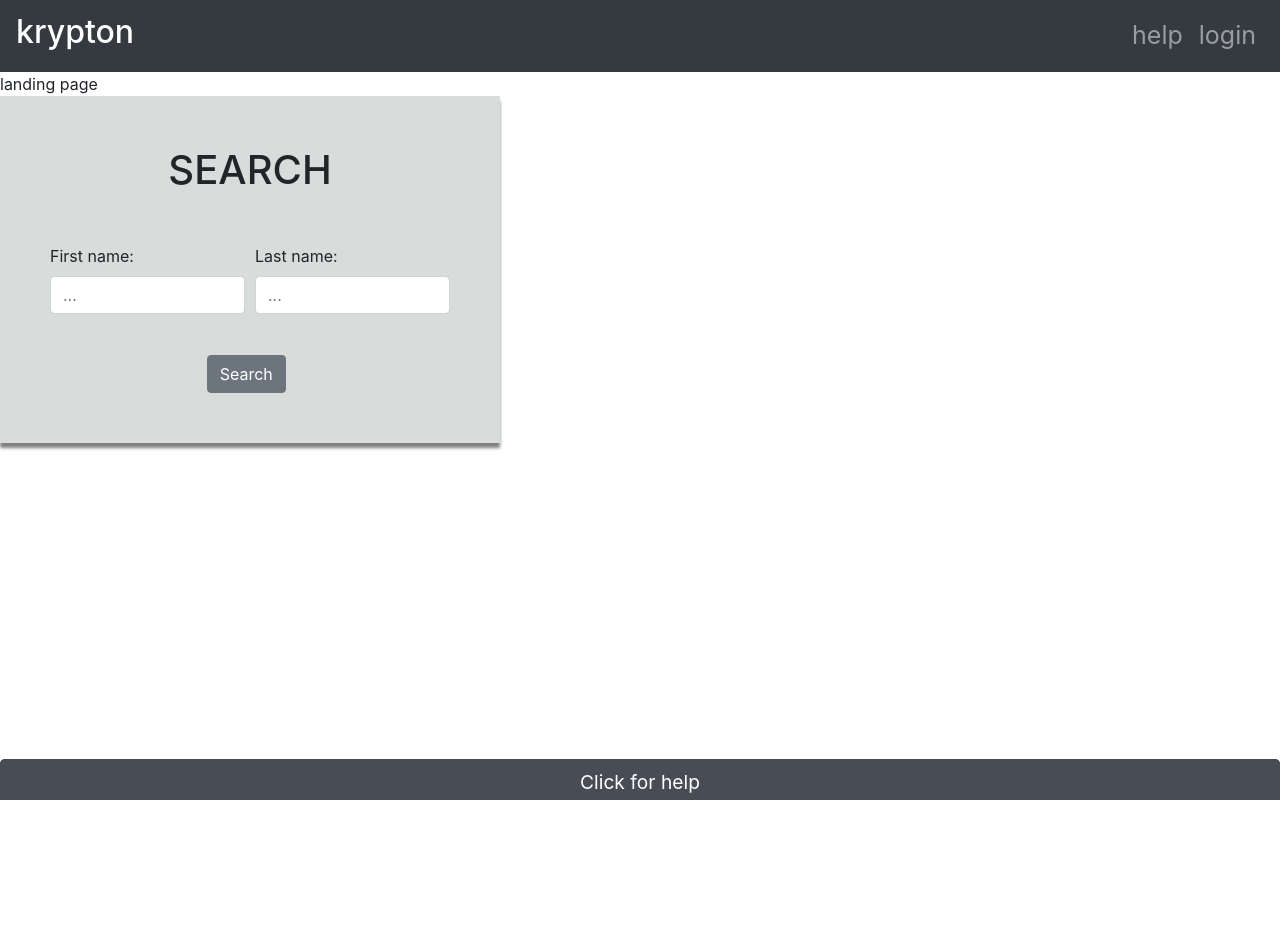
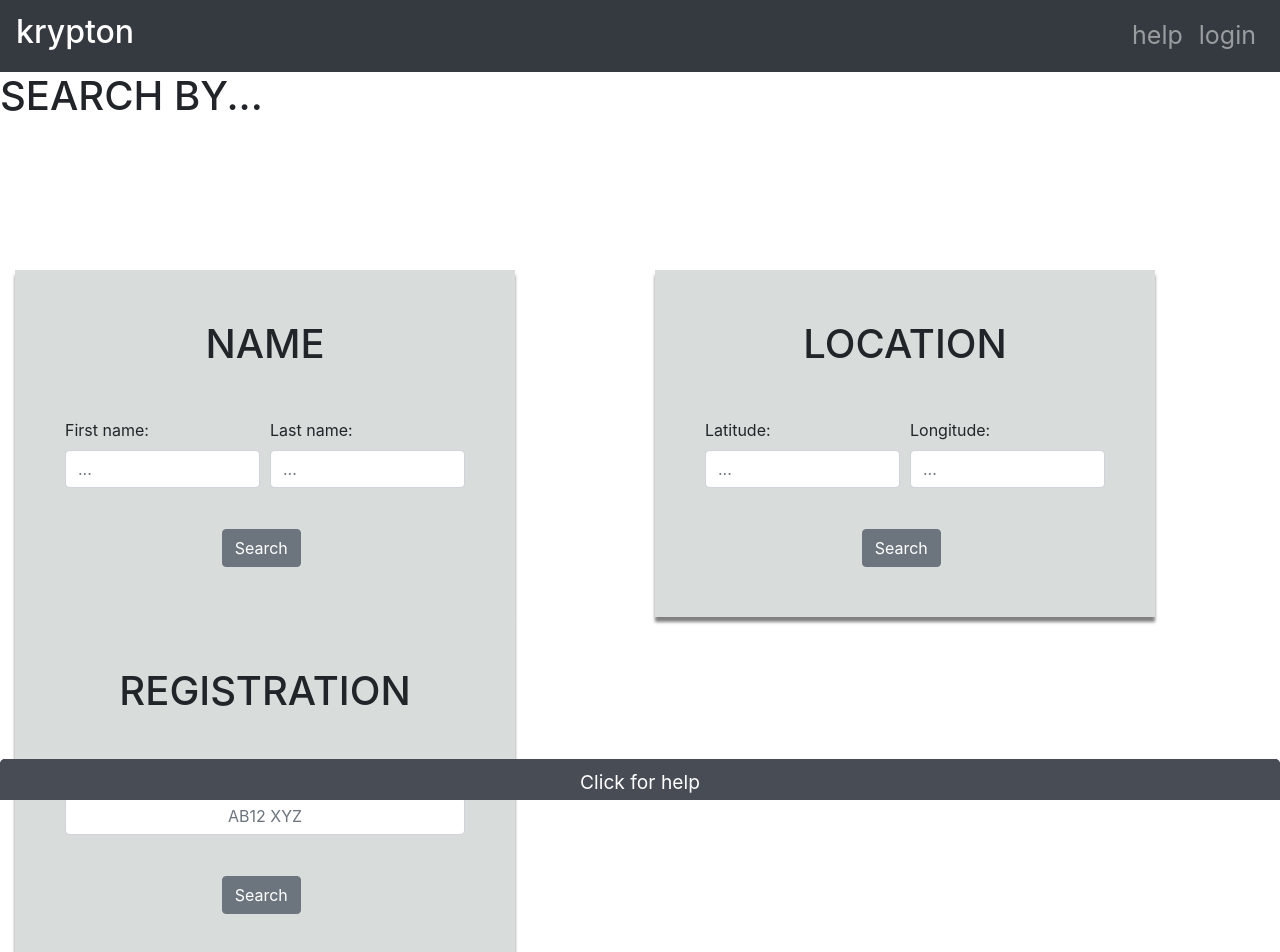
Before and after one commit to hbuck95/team-krypton, a React (Create React App) app in the folder frontend/: page /home in a window 1280 px wide. Shown: the top 952 px of the page. Before the commit the page ends 800 px from the top, so only its background shows below. Built offline with nearby package versions, Linux system fonts and the light colour scheme; what google-maps-react would draw is missing.

Commit message:
landing page structure & hidden api key

```diff
--- a/frontend/src/components/Footer.js
+++ b/frontend/src/components/Footer.js
@@ -3,7 +3,6 @@ import 'bootstrap/dist/css/bootstrap.css';
 import '../css/Navbar.css';
 import '../css/Footer.css'
 
-import { Collapse, Button } from 'reactstrap'
 
 export default class Footer extends Component {
     constructor() {
@@ -57,9 +56,9 @@ export default class Footer extends Component {
 
         return (
             <div style={{ height: "50px", paddingTop: "1.2rem" }}>
-                <div class="window">
+                <div className="window">
                     <input type="checkbox" id="toggle" className="toggle" />
-                    <label for="toggle"></label>
+                    <label htmlFor="toggle"></label>
                     <div style={{paddingRight:"75px", paddingLeft:"75px"}}>
                     <p >Lorem ipsum dolor sit amet, consectetur adipiscing elit. Duis imperdiet tempus nibh vel venenatis. Interdum et malesuada fames ac ante ipsum primis in faucibus. Proin sodales sem eu dolor facilisis commodo. Praesent iaculis massa et lorem tempus placerat ut sit amet nisl. Nullam non dignissim est. Aenean venenatis eros sed nibh condimentum, eget molestie nulla posuere. Ut eget lorem pretium, rhoncus dolor ac, hendrerit turpis. Fusce a condimentum est, pharetra sodales felis. Lorem ipsum dolor sit amet, consectetur adipiscing elit. Vivamus sit amet sem interdum nulla congue pellentesque. Morbi bibendum sapien ut tortor maximus porttitor. Mauris congue, risus sit amet aliquam lobortis, ligula nisl porta odio, tincidunt faucibus ex ex eu dolor. Suspendisse id elementum quam. Morbi erat dolor, vestibulum eu pulvinar eget, finibus quis metus. Curabitur eu sollicitudin velit. Nam pharetra commodo magna, sed tempor lacus vestibulum a.</p>
                     <p>Cras vitae porttitor mauris. Nulla vel massa quis mauris consectetur pellentesque ut quis orci. Aenean sit amet sapien vel dui congue tristique quis tempus mi. In efficitur faucibus neque eu tempus. Cras vitae ipsum accumsan sapien lobortis volutpat ut et ipsum. Donec sed ipsum orci. Pellentesque id viverra tortor. Aliquam ultrices aliquet massa, nec sagittis ante. Donec eget lectus vehicula, blandit augue nec, tempus est. Etiam quis nunc pulvinar, feugiat felis in, suscipit lectus. Ut urna sapien, consectetur ut augue eu, dignissim ornare elit. Donec pulvinar sodales mi.</p>
--- a/frontend/src/components/LandingPage.js
+++ b/frontend/src/components/LandingPage.js
@@ -1,14 +1,29 @@
-import React, {Component} from 'react'
+import React, { Component } from 'react'
+import { Row, Col, Flexbox } from 'reactstrap'
 
 
-import SearchPerson from './SearchPerson'
+import SearchPersonBox from './SearchBy/SearchPersonBox'
+import SearchRegistrationBox from './SearchBy/SearchRegistrationBox'
+import SearchLocationBox from './SearchBy/SearchLocationBox'
 
 export default class LandingPage extends Component {
     render() {
-        return(
+        return (
             <div>
-                landing page
-                <SearchPerson />
+                <h1 style={{margin:"auto"}}>SEARCH BY...</h1>
+                <div style={{ marginTop: "150px" }}>
+                    <Row style={{marginLeft:0, marginRight:0}}>
+                        <Col >
+                            <SearchPersonBox />
+                        </Col>
+                        <Col>
+                            <SearchLocationBox />
+                        </Col>
+                        <Col>
+                            <SearchRegistrationBox />
+                        </Col>
+                    </Row>
+                </div>
             </div>
         )
     }
--- a/frontend/src/components/MapContainer.js
+++ b/frontend/src/components/MapContainer.js
@@ -1,5 +1,7 @@
 import React, { Component } from 'react';
 import { Map, GoogleApiWrapper } from 'google-maps-react';
+
+import apikey from '../gmapsApiKey'
 
 
 class MapContainer extends Component {
@@ -11,8 +13,8 @@ class MapContainer extends Component {
             lng: props.lng
         }
         this.mapStyles = {
-            width: '100%',
-            height: '100%',
+            width: '80%',
+            height: '90%',
         };
     }
 
@@ -31,5 +33,5 @@ class MapContainer extends Component {
 }
 
 export default GoogleApiWrapper({
-    apiKey: 'AIzaSyD94ENnmni6iOiBBJAPuDFtPiOg6Bw8IPY'
+    apiKey: apikey
 })(MapContainer);
--- a/frontend/src/components/RouterClass.js
+++ b/frontend/src/components/RouterClass.js
@@ -15,7 +15,7 @@ export default class RouterClass extends Component {
                 <NavbarClass />
 
                 <Route exact path="/login" component={LoginPage} />
-                <Route path="/searchlocation" component={MapContainer} />
+                <Route path="/search/map" component={MapContainer} />
                 <Route path="/home" component={LandingPage} />
             </Router>
         );
--- /dev/null
+++ b/frontend/src/components/SearchBy/SearchLocationBox.js
@@ -0,0 +1,40 @@
+import React, { Component } from 'react'
+
+import '../../css/SearchBoxes.css'
+
+import { Link } from 'react-router-dom'
+
+
+import { Button, Input, Form, Row, Col, FormGroup, Label } from 'reactstrap'
+
+export default class SearchLocationBox extends Component {
+    render() {
+        return (
+            <div className="searchBox">
+                <h1 style={{ textAlign: 'center', marginBottom: "50px" }}>LOCATION</h1>
+
+                <Form onSubmit={(e) => { e.preventDefault() }}>
+                    <Row form>
+                        <Col md={6}>
+                            <FormGroup>
+                                <Label for="latitude">Latitude:</Label>
+                                <Input type="number" name="latitude" id="latitude" placeholder="..." />
+                            </FormGroup>
+                        </Col>
+                        <Col md={6}>
+                            <FormGroup>
+                                <Label for="longitude">Longitude:</Label>
+                                <Input type="number" name="longitude" id="longitude" placeholder="..." />
+                            </FormGroup>
+                        </Col>
+                    </Row>
+                    <FormGroup check row style={{ marginTop: "25px" }}>
+                        <Col sm={{ size: 10, offset: 4 }}>
+                        <Link to="/search/map"><Button>Search</Button></Link>
+                        </Col>
+                    </FormGroup>
+                </Form>
+            </div>
+        )
+    }
+}
--- a/frontend/src/components/SearchPerson.js
+++ b/frontend/src/components/SearchBy/SearchPersonBox.js
@@ -1,25 +1,27 @@
 import React, { Component } from 'react'
 
-import { Button, Input, Form, Row, Col, FormGroup, Label, FormText } from 'reactstrap'
+import '../../css/SearchBoxes.css'
 
-export default class SearchPerson extends Component {
+import { Button, Input, Form, Row, Col, FormGroup, Label } from 'reactstrap'
+
+export default class SearchPersonBox extends Component {
     render() {
         return (
-            <div style={{ boxShadow: "0px 5px 3px grey", backgroundColor: '#d8dcdb', maxWidth: '500px', minWidth: '400px', padding: "50px" }}>
-                <h1 style={{ textAlign: 'center', marginBottom: "50px" }}>SEARCH</h1>
+            <div className="searchBox">
+                <h1 style={{ textAlign: 'center', marginBottom: "50px" }}>NAME</h1>
 
                 <Form>
                     <Row form>
                         <Col md={6}>
                             <FormGroup>
                                 <Label for="firstName">First name:</Label>
-                                <Input type="text" name="email" id="firstName" placeholder="..." />
+                                <Input type="text" name="firstName" id="firstName" placeholder="..." />
                             </FormGroup>
                         </Col>
                         <Col md={6}>
                             <FormGroup>
                                 <Label for="lastName">Last name:</Label>
-                                <Input type="text" name="firstName" id="lastName" placeholder="..." />
+                                <Input type="text" name="lastName" id="lastName" placeholder="..." />
                             </FormGroup>
                         </Col>
                     </Row>
--- /dev/null
+++ b/frontend/src/components/SearchBy/SearchRegistrationBox.js
@@ -0,0 +1,31 @@
+import React, { Component } from 'react'
+
+import '../../css/SearchBoxes.css'
+
+import { Button, Input, Form, Row, Col, FormGroup, Label } from 'reactstrap'
+
+export default class SearchRegistrationBox extends Component {
+    render() {
+        return (
+            <div className="searchBox">
+                <h1 style={{ textAlign: 'center', marginBottom: "50px" }}>REGISTRATION</h1>
+
+                <Form>
+                    <Row form>
+                        <Col>
+                            <FormGroup>
+                                <Label for="firstName">Registration Number:</Label>
+                                <Input type="text" name="email" id="firstName" placeholder="AB12 XYZ" style={{textAlign:"center"}}/>
+                            </FormGroup>
+                        </Col>
+                    </Row>
+                    <FormGroup check row style={{ marginTop: "25px" }}>
+                        <Col sm={{ size: 10, offset: 4 }}>
+                            <Button>Search</Button>
+                        </Col>
+                    </FormGroup>
+                </Form>
+            </div>
+        )
+    }
+}
--- /dev/null
+++ b/frontend/src/css/SearchBoxes.css
@@ -0,0 +1,11 @@
+div.searchBox {
+    box-shadow: 0px 5px 3px grey;
+    background-color: #d8dcdb;
+    max-width: 500px;
+    min-width: 400px;
+    padding: 50px;
+}
+
+div.searchBox:hover {
+    box-shadow: 0 5px 20px #ec923d;
+}
```
Also changed, not shown: frontend/src/googlemapsapikey.txt (added), 1 other file (tests, documents, lock files or other folders).
